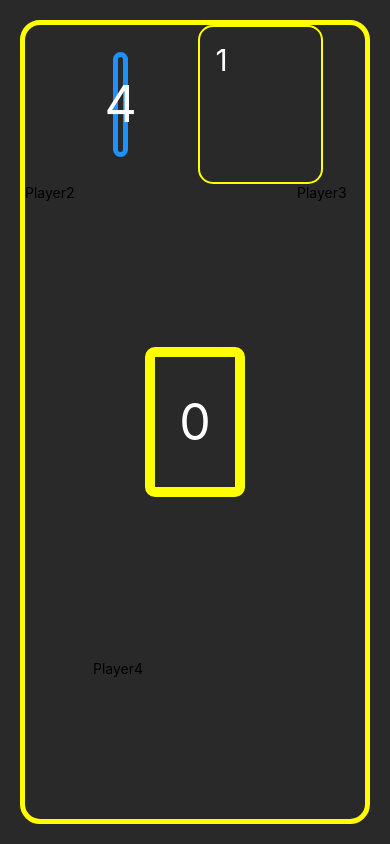
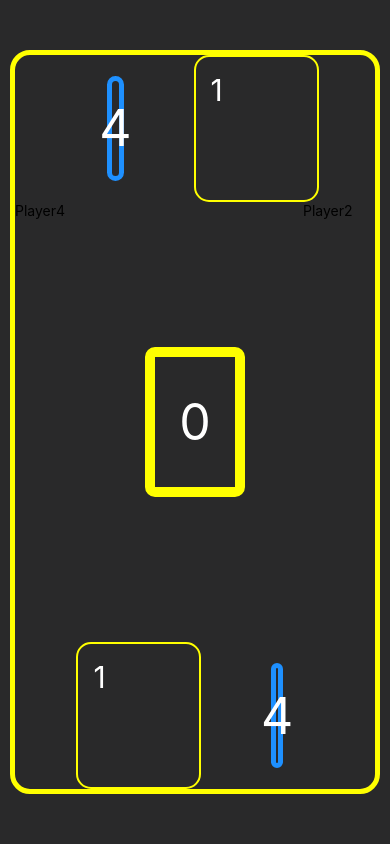
Before and after one commit to SKR301/noThanks, a React Native app: screen /bot in a window 390 px wide. Built offline with nearby package versions, Linux system fonts and the light colour scheme.

Commit message:
#18 player 3 cards/beads UI

```diff
--- a/components/player3.js
+++ b/components/player3.js
@@ -1,10 +1,10 @@
 import React, { Component } from 'react';
 import { View, StyleSheet, Text, TouchableOpacity, Dimensions, ImageBackground } from 'react-native';
 
-export default class Player3 extends Component{
+export default class Player1 extends Component{
     constructor(props){
         super(props);
-        this.state = { beads: 4, cards: [1,2,3,4,5], score: 0};
+        this.state = { beads: 4, cards: [1], score: 0};
     }
 
     componentDidMount(){
@@ -14,7 +14,18 @@ export default class Player3 extends Component{
     render () {
         return (
             <View style={styles.container}>
-                <Text>Player3</Text>
+                <View style={styles.cardContainer}>
+                    {
+                        this.state.cards.map((card) => (
+                            <View style={(this.state.cards.length > 10)?styles.cardFlexed:styles.cardUnflexed}>
+                                <Text key={card} style={styles.cardText}>{card}</Text>
+                            </View>
+                        ))
+                    }
+                </View>
+                <View style={styles.beadsContainer}>
+                    <Text style={styles.beads}>{this.state.beads}</Text>
+                </View>
             </View>
         );
     }
@@ -22,13 +33,53 @@ export default class Player3 extends Component{
 
 const styles = StyleSheet.create({
     container:{
-        // flex: 1,
-        // backgroundColor: 'red'
+        flex: 1,
+        flexDirection: 'row',
+        justifyContent: 'center'
     },
-    currCardText:{
-
+    cardContainer:{
+        flex: 9,
+        flexDirection: 'row',
+        marginLeft: 100,
+        justifyContent: 'flex-end',
+        marginRight: 50
+    },
+    cardUnflexed:{
+        width: 125,
+        borderColor: 'yellow',
+        backgroundColor: '#29292a',
+        borderWidth: 2,
+        borderRadius: 15,
+        marginLeft: -50
+    },
+    cardFlexed:{
+        flex: 1,
+        borderColor: 'yellow',
+        backgroundColor: '#29292a',
+        borderWidth: 2,
+        borderRadius: 15,
+        marginLeft: -50
+    },
+    cardText:{
+        flex: 1,
+        color: 'white',
+        padding: 15,
+        fontSize: 30
+    },
+    beadsContainer:{
+        flex: 1,
+        borderColor: 'dodgerblue',
+        borderWidth: 5,
+        borderRadius: 100,
+        height: 105,
+        width: 100,
+        marginHorizontal: 20,
+        alignSelf: 'center',
+        justifyContent: 'center',
     },
     beads:{
-        color: 'white'
+        color: 'white',
+        alignSelf: 'center',
+        fontSize: 50
     }
 })
--- a/pages/bot.js
+++ b/pages/bot.js
@@ -33,19 +33,19 @@ export default class Bot extends Component{
 
                     <View style={styles.row}>
                         <View style={styles.colX}>
-                            <Player2 />
+                            <Player4 />
                         </View>
                         <View style={styles.col}>
                             <Board />
                         </View>
                         <View style={styles.colX}>
-                            <Player3 />
+                            <Player2 />
                         </View>
                     </View>
 
                     <View style={styles.rowX}>
                         <View style={styles.colX}></View>
-                        <View style={styles.col}><Player4 /></View>
+                        <View style={styles.col}><Player3 /></View>
                         <View style={styles.colX}></View>
                     </View>
                 </View>
@@ -62,7 +62,8 @@ const styles = StyleSheet.create({
     },
     board:{
         flex: 1,
-        margin: 20,
+        marginVertical: 50,
+        marginHorizontal: 10,
         borderColor: 'yellow',
         borderWidth: 5,
         borderRadius: 20
@@ -72,14 +73,10 @@ const styles = StyleSheet.create({
         flexDirection: 'row',
     },
     col:{
-        flex: 0.6,
-        // borderColor: 'white',
-        // borderWidth: 2
+        flex: 0.6
     },
     colX:{
-        flex: 0.2,
-        // borderColor: 'white',
-        // borderWidth: 2
+        flex: 0.2
     },
     rowX:{
         flex: 0.2,
```
Also changed, not shown: lib/player.js (+11 -11 lines).
